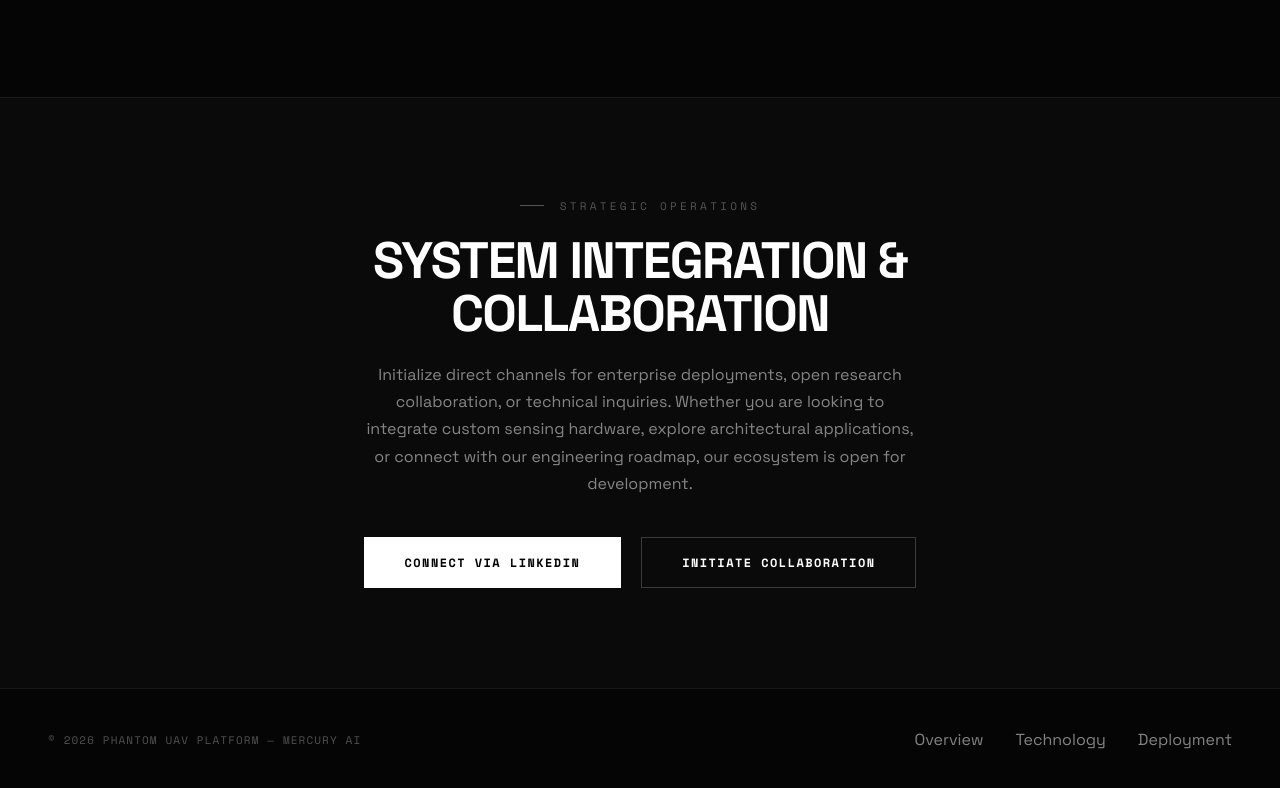
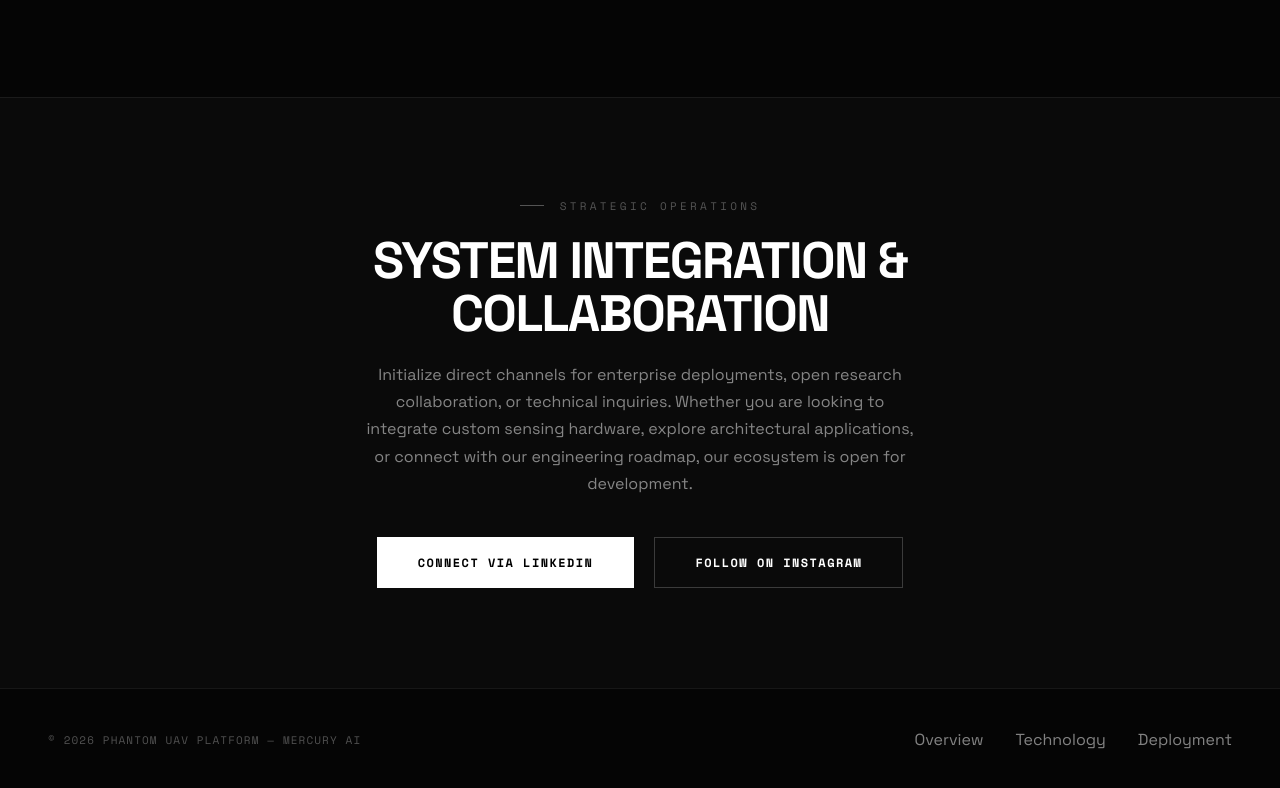
Before and after one commit to asura-cr/phantom, a plain HTML site: page mercury.html in a window 1280 px wide. Shown: the part 6812-7600 px from the top of the page. Drawn offline with nearby package versions, Linux system fonts and the light colour scheme.

Commit message:
Update mercury.html

```diff
--- a/mercury.html
+++ b/mercury.html
@@ -564,7 +564,7 @@
     </p>
     <div class="strategic-ops-actions">
       <a href="https://www.linkedin.com/company/projectphantom/" target="_blank" class="btn-primary">Connect via LinkedIn</a>
-      <a href="mailto:rithishwork@gmail.com" class="btn-secondary">Initiate Collaboration</a>
+      <a href="https://www.instagram.com/projectphantom.ae/" target="_blank" class="btn-secondary">Follow on Instagram</a>
     </div>
   </div>
 </section>
```
